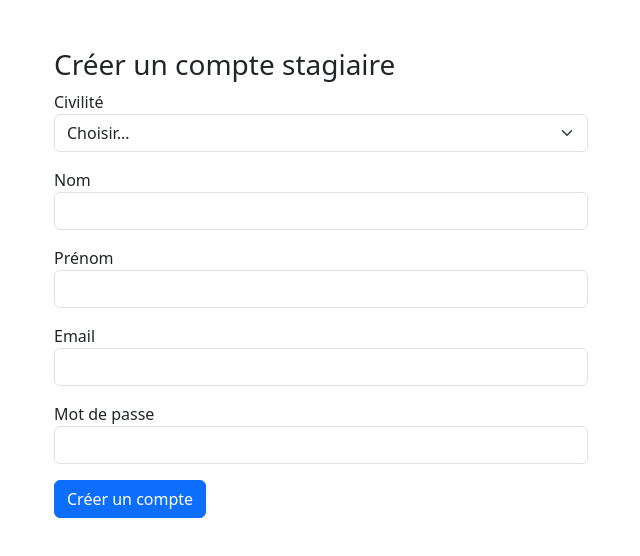
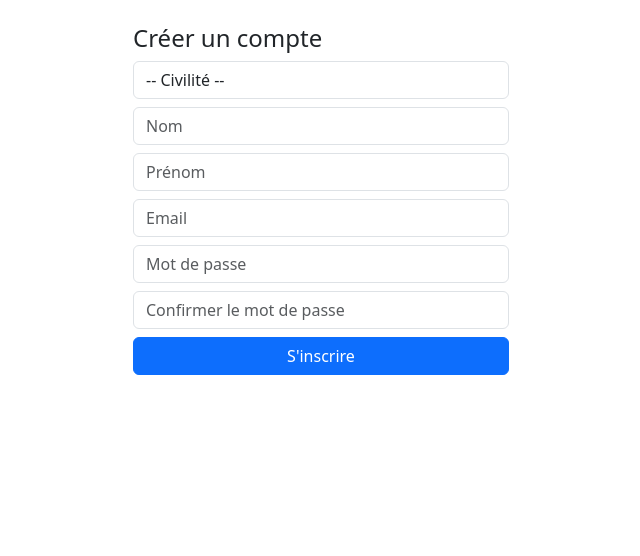
Before and after one commit to BenieMigan/FrontendPart, a React (Create React App) app: page /register in a window 1280 px wide. Shown: the top 556 px of the page, without its empty margins (319-959 px from the left). Built offline with nearby package versions, Linux system fonts and the light colour scheme.

Commit message:
mis a jours mots de creation de compte

```diff
--- a/src/components/RegisterForm.jsx
+++ b/src/components/RegisterForm.jsx
@@ -1,80 +1,71 @@
-// src/components/RegisterForm.js
 import React, { useState } from 'react';
-import { useNavigate } from 'react-router-dom';
-import 'bootstrap/dist/css/bootstrap.min.css';
+import axios from 'axios';
 
-const RegisterForm = () => {
+function Register() {
   const [formData, setFormData] = useState({
+    civilite: '',
     nom: '',
     prenom: '',
-    civilite: '',
     email: '',
-    password: '',
+    motDePasse: '',
+    confirmerMotDePasse: ''
   });
 
-  const navigate = useNavigate();
-  const [message, setMessage] = useState('');
+  const [error, setError] = useState('');
+  const [success, setSuccess] = useState('');
 
-  const handleChange = (e) => {
-    setFormData({...formData, [e.target.name]: e.target.value});
+  const handleChange = e => {
+    setFormData({ ...formData, [e.target.name]: e.target.value });
   };
 
-  const handleSubmit = async (e) => {
+  const handleSubmit = async e => {
     e.preventDefault();
 
+    if (formData.motDePasse !== formData.confirmerMotDePasse) {
+      setError("Les mots de passe ne correspondent pas.");
+      setSuccess('');
+      return;
+    }
+
     try {
-      // Remplace l'URL par celle de ton backend
-      const response = await fetch('http://localhost:8080/api/register', {
-        method: 'POST',
-        headers: { 'Content-Type': 'application/json' },
-        body: JSON.stringify(formData),
-      });
-
-      if (response.ok) {
-        setMessage('Compte créé avec succès !');
-        navigate('/'); // Redirection vers la page de login
-      } else {
-        setMessage("Erreur lors de la création du compte");
-      }
-    } catch (error) {
-      console.error(error);
-      setMessage("Erreur réseau");
+      const { confirmerMotDePasse, ...dataToSend } = formData;
+      await axios.post('http://localhost:8080/api/auth/register', dataToSend);
+      setSuccess("Compte créé avec succès !");
+      setError('');
+    } catch (err) {
+      setError("Erreur lors de la création du compte.");
+      setSuccess('');
     }
   };
 
   return (
-    <div className="container col-md-6 mt-5">
-      <h3>Créer un compte stagiaire</h3>
-      {message && <div className="alert alert-info">{message}</div>}
+    <div className="container mt-4" style={{ maxWidth: '400px' }}>
+      <h4>Créer un compte</h4>
       <form onSubmit={handleSubmit}>
-        <div className="mb-3">
-          <label>Civilité</label>
-          <select className="form-select" name="civilite" value={formData.civilite} onChange={handleChange} required>
-            <option value="">Choisir...</option>
-            <option value="M.">M.</option>
-            <option value="Mme">Mme</option>
-          </select>
-        </div>
-        <div className="mb-3">
-          <label>Nom</label>
-          <input type="text" className="form-control" name="nom" value={formData.nom} onChange={handleChange} required />
-        </div>
-        <div className="mb-3">
-          <label>Prénom</label>
-          <input type="text" className="form-control" name="prenom" value={formData.prenom} onChange={handleChange} required />
-        </div>
-        <div className="mb-3">
-          <label>Email</label>
-          <input type="email" className="form-control" name="email" value={formData.email} onChange={handleChange} required />
-        </div>
-        <div className="mb-3">
-          <label>Mot de passe</label>
-          <input type="password" className="form-control" name="password" value={formData.password} onChange={handleChange} required />
-        </div>
-        <button type="submit" className="btn btn-primary">Créer un compte</button>
+        <select
+          name="civilite"
+          className="form-control mb-2"
+          onChange={handleChange}
+          required
+        >
+          <option value="">-- Civilité --</option>
+          <option value="M.">M.</option>
+          <option value="Mme">Mme</option>
+        </select>
+
+        <input name="nom" placeholder="Nom" className="form-control mb-2" onChange={handleChange} required />
+        <input name="prenom" placeholder="Prénom" className="form-control mb-2" onChange={handleChange} required />
+        <input type="email" name="email" placeholder="Email" className="form-control mb-2" onChange={handleChange} required />
+        <input type="password" name="motDePasse" placeholder="Mot de passe" className="form-control mb-2" onChange={handleChange} required />
+        <input type="password" name="confirmerMotDePasse" placeholder="Confirmer le mot de passe" className="form-control mb-2" onChange={handleChange} required />
+
+        <button type="submit" className="btn btn-primary w-100">S'inscrire</button>
       </form>
+
+      {error && <div className="alert alert-danger mt-2">{error}</div>}
+      {success && <div className="alert alert-success mt-2">{success}</div>}
     </div>
   );
-};
+}
 
-export default RegisterForm;
+export default Register;
```
